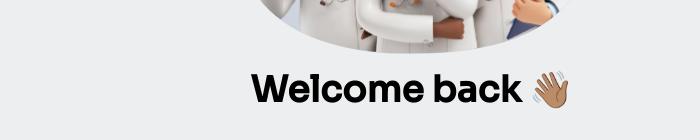
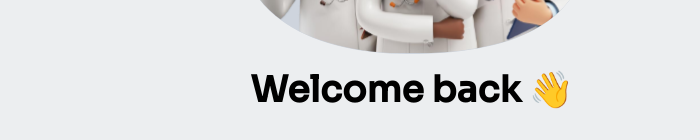
Before and after one commit to kiisidev/BOOK-A-DOC, a React (Vite) app: page /login in a window 1280 px wide. Shown: the part 285-425 px from the top of the page, without its empty margins (228-928 px from the left). Built offline with nearby package versions, Linux system fonts and the light colour scheme.

Commit message:
Fix - New Hand Emoji

```diff
--- a/src/pages/Login.jsx
+++ b/src/pages/Login.jsx
@@ -20,7 +20,7 @@ const Login = () => {
                 <img src={doctorsvg} alt="Doctor" className="max-h-72"/>
             </div>
 
-            <h1 className="text-center font-semibold text-4xl my-4">Welcome back 👋🏽</h1>
+            <h1 className="text-center font-semibold text-4xl my-4">Welcome back 👋</h1>
 
             <div className="mx-auto max-w-lg">
             <div className="mt-8">
```
